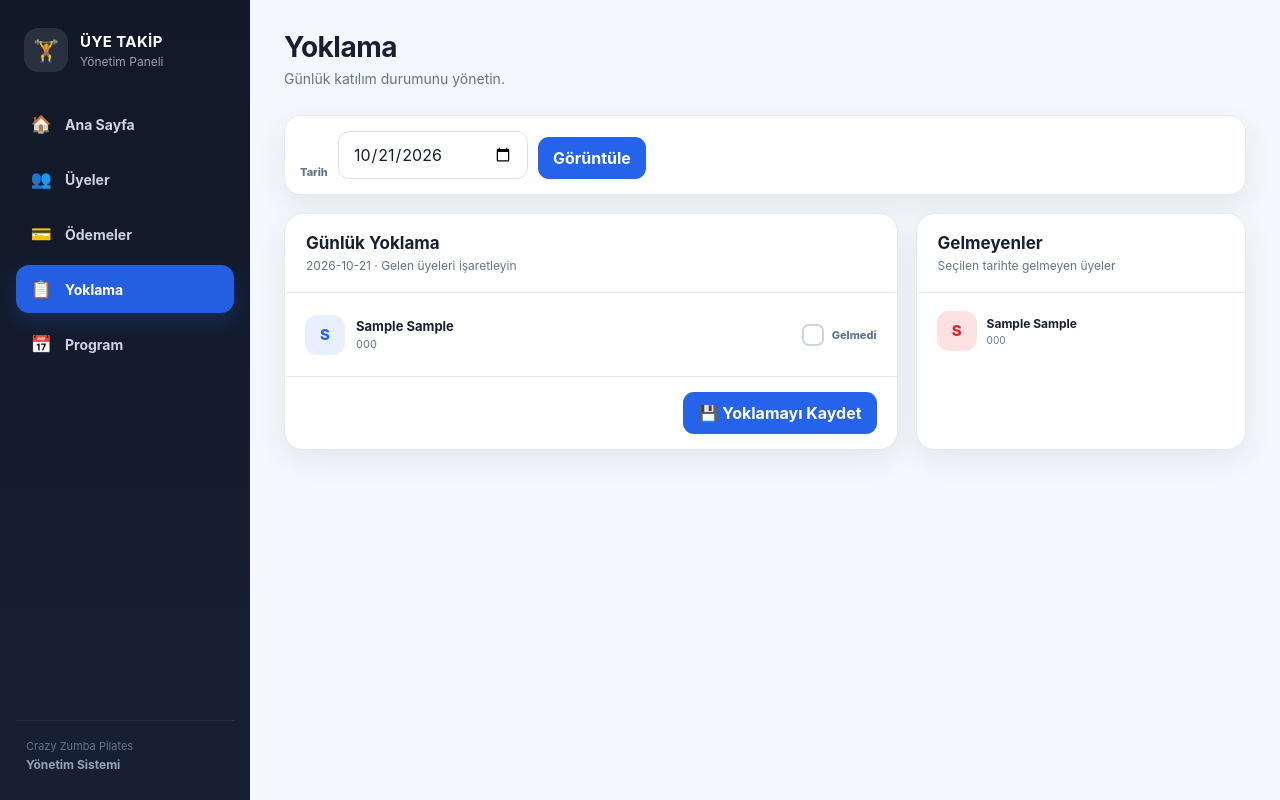
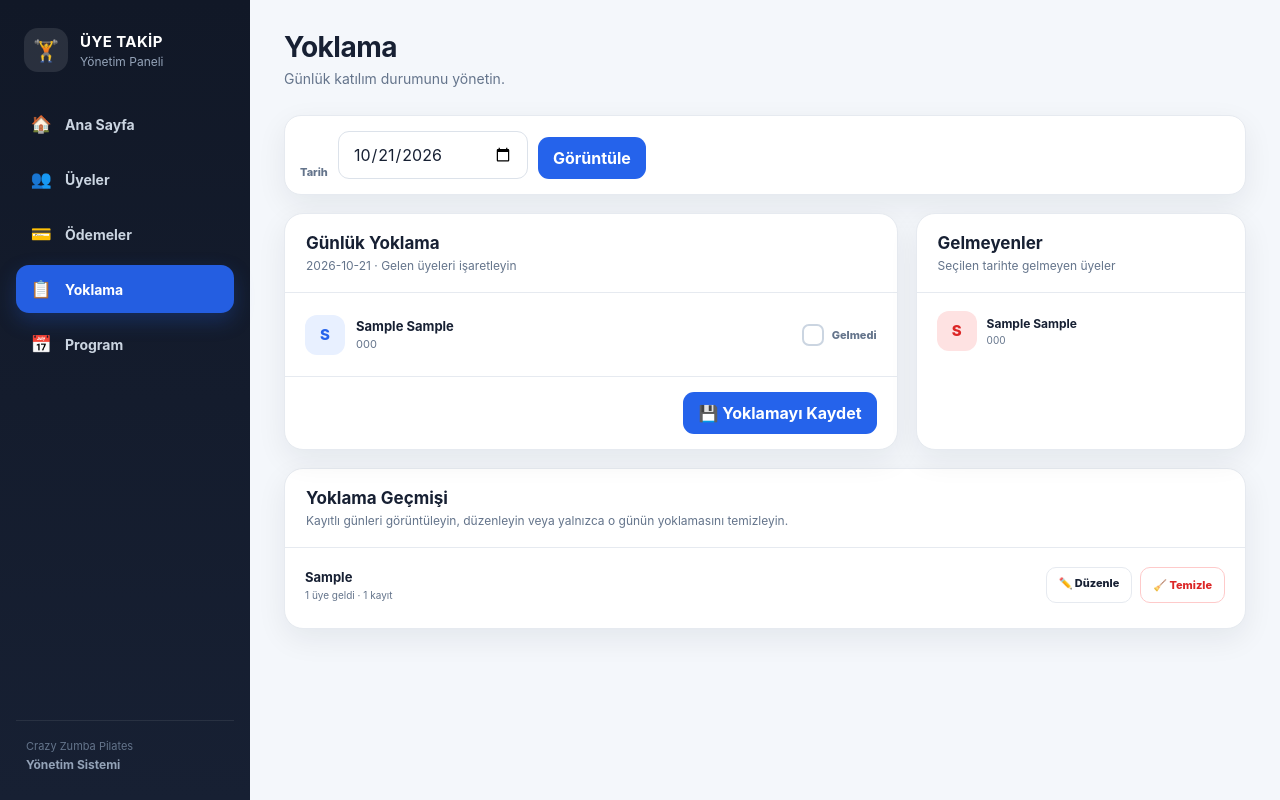
Before and after one commit to ozhansurgec01-stack/EagleAI-Uyelik-Web, a Flask app: page /yoklama in a window 1280 px wide. Run offline with Flask 3, Linux system fonts and the light colour scheme; tables that the repository leaves empty hold one stand-in row (values such as "Sample post").

Commit message:
feat: add attendance history editing and safe cleanup

```diff
--- a/app.py
+++ b/app.py
@@ -559,6 +559,16 @@ def yoklama_sayfasi():
         for uye in uyeler
     ]
 
+    yoklama_gecmisi = db.execute("""
+        SELECT
+            tarih,
+            SUM(CASE WHEN geldi = 1 THEN 1 ELSE 0 END) AS gelen_sayisi,
+            COUNT(*) AS kayit_sayisi
+        FROM yoklamalar
+        GROUP BY tarih
+        ORDER BY tarih DESC
+    """).fetchall()
+
     db.close()
 
     return render_template(
@@ -573,6 +583,7 @@ def yoklama_sayfasi():
         arama="",
         yoklama=yoklama,
         yoklama_tarihi=tarih,
+        yoklama_gecmisi=yoklama_gecmisi,
         sayfa="yoklama"
     )
 
@@ -606,6 +617,28 @@ def yoklama_kaydet():
             ON CONFLICT(uye_id, tarih)
             DO UPDATE SET geldi = excluded.geldi
         """, (uye_id, tarih, geldi))
+
+    db.commit()
+    db.close()
+
+    return redirect(url_for("yoklama_sayfasi", tarih=tarih))
+
+
+@app.route("/yoklama/temizle", methods=["POST"])
+def yoklama_temizle():
+    tarih = request.form.get("tarih", "").strip()
+
+    try:
+        datetime.strptime(tarih, "%Y-%m-%d")
+    except ValueError:
+        return redirect(url_for("yoklama_sayfasi"))
+
+    db = get_db()
+
+    db.execute("""
+        DELETE FROM yoklamalar
+        WHERE tarih = ?
+    """, (tarih,))
 
     db.commit()
     db.close()
--- a/static/css/style.css
+++ b/static/css/style.css
@@ -1045,6 +1045,85 @@ th {
     color: #dc2626;
 }
 
+/* ATTENDANCE HISTORY */
+
+.attendance-history {
+    max-width: 1350px;
+    margin: 18px auto 0;
+}
+
+.attendance-history-list {
+    padding: 4px 20px 10px;
+}
+
+.attendance-history-row {
+    min-height: 66px;
+    display: flex;
+    align-items: center;
+    justify-content: space-between;
+    gap: 15px;
+    border-bottom: 1px solid #edf0f4;
+}
+
+.attendance-history-row:last-child {
+    border-bottom: 0;
+}
+
+.attendance-history-date strong,
+.attendance-history-date small {
+    display: block;
+}
+
+.attendance-history-date strong {
+    font-size: 13px;
+}
+
+.attendance-history-date small {
+    margin-top: 4px;
+    color: var(--muted);
+    font-size: 10px;
+}
+
+.attendance-history-actions {
+    display: flex;
+    align-items: center;
+    gap: 8px;
+}
+
+.attendance-history-actions form {
+    margin: 0;
+}
+
+.secondary-button,
+.danger-button {
+    min-height: 36px;
+    padding: 8px 12px;
+    border-radius: 10px;
+    border: 1px solid var(--border);
+    background: white;
+    font: inherit;
+    font-size: 11px;
+    font-weight: 800;
+    text-decoration: none;
+    cursor: pointer;
+}
+
+.secondary-button {
+    color: var(--text);
+}
+
+.danger-button {
+    color: #dc2626;
+    border-color: #fecaca;
+}
+
+.attendance-history-empty {
+    padding: 24px 10px;
+    color: var(--muted);
+    text-align: center;
+    font-size: 12px;
+}
+
 .all-present {
     padding: 30px 10px;
     text-align: center;
@@ -1349,6 +1428,22 @@ dialog::backdrop {
 
     .attendance-toolbar button {
         width: 100%;
+    }
+
+    .attendance-history-row {
+        align-items: flex-start;
+        flex-direction: column;
+        padding: 12px 0;
+    }
+
+    .attendance-history-actions {
+        width: 100%;
+    }
+
+    .attendance-history-actions .secondary-button,
+    .attendance-history-actions .danger-button {
+        flex: 1;
+        text-align: center;
     }
 
     .attendance-row {
--- a/templates/dashboard.html
+++ b/templates/dashboard.html
@@ -544,6 +544,46 @@
             </section>
 
         </form>
+
+        <section class="panel attendance-history">
+            <div class="panel-header">
+                <div>
+                    <h2>Yoklama Geçmişi</h2>
+                    <p>Kayıtlı günleri görüntüleyin, düzenleyin veya yalnızca o günün yoklamasını temizleyin.</p>
+                </div>
+            </div>
+
+            <div class="attendance-history-list">
+                {% for gun in yoklama_gecmisi %}
+                <div class="attendance-history-row">
+                    <div class="attendance-history-date">
+                        <strong>{{ gun.tarih }}</strong>
+                        <small>{{ gun.gelen_sayisi or 0 }} üye geldi · {{ gun.kayit_sayisi or 0 }} kayıt</small>
+                    </div>
+
+                    <div class="attendance-history-actions">
+                        <a class="secondary-button"
+                           href="{{ url_for('yoklama_sayfasi', tarih=gun.tarih) }}">
+                            ✏️ Düzenle
+                        </a>
+
+                        <form method="post"
+                              action="{{ url_for('yoklama_temizle') }}"
+                              onsubmit="return confirm('{{ gun.tarih }} tarihindeki yoklama kayıtları temizlensin mi? Üye ve ödeme kayıtları silinmez.');">
+                            <input type="hidden" name="tarih" value="{{ gun.tarih }}">
+                            <button class="danger-button" type="submit">
+                                🧹 Temizle
+                            </button>
+                        </form>
+                    </div>
+                </div>
+                {% else %}
+                <div class="attendance-history-empty">
+                    Henüz kayıtlı yoklama günü bulunmuyor.
+                </div>
+                {% endfor %}
+            </div>
+        </section>
 
         {% endif %}
 
```
